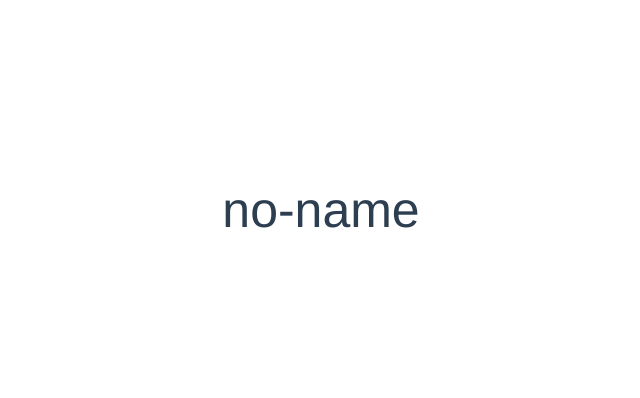
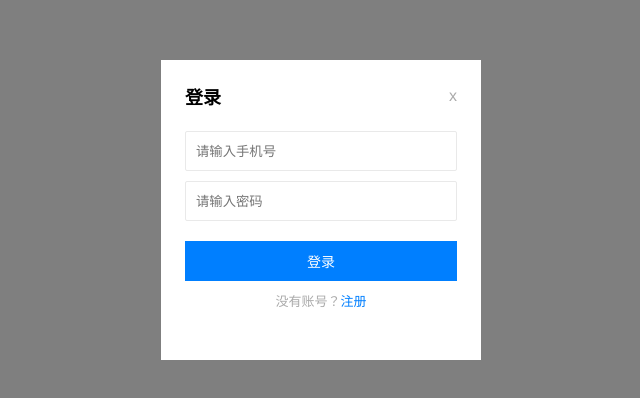
Before and after one commit to Json-WJK/no-name, a Vue app: page / in a window 1280 px wide. Shown: the part 190-588 px from the top of the page, without its empty margins (319-959 px from the left). Built offline with nearby package versions, Linux system fonts and the light colour scheme.

Commit message:
1.引入element组件 2.增加登录注册组件 3.为公共样式添加鼠标悬停显示小手

```diff
--- a/package.json
+++ b/package.json
@@ -8,6 +8,7 @@
   },
   "dependencies": {
     "core-js": "^2.6.5",
+    "element-ui": "^2.11.1",
     "vue": "^2.6.10",
     "vue-router": "^3.0.3",
     "vuex": "^3.0.1"
--- a/src/assets/css/reset.css
+++ b/src/assets/css/reset.css
@@ -11,6 +11,7 @@ input{
 }
 button {
     outline: none;
+    border: none;
 }
 ul,ol{
     list-style: none;
@@ -23,3 +24,8 @@ a{
     text-decoration: none;
     color: black;
 }
+
+/* 为元素增加鼠标悬停小手效果 */
+.cursor-pointer {
+    cursor:pointer
+}
--- /dev/null
+++ b/src/components/LoginOrRegister.vue
@@ -0,0 +1,147 @@
+<template>
+  <div class="LoginOrRegister">
+    <div class="LoginOrRegister-mask">
+      <div class="LoginOrRegister-mask-window">
+        <div class="window-title">
+          <span class="window-title-at">{{LoginOrRegister? '登录': '注册'}}</span>
+          <span class="window-title-shut">x</span>
+        </div>
+        <div class="window-form">
+          <input type="text" class="account" placeholder="请输入手机号" v-model="account" />
+          <input
+            type="password"
+            class="password"
+            :placeholder="LoginOrRegister? '请输入密码': '请输入密码（不少于6位）'"
+            v-model="password"
+          />
+          <button class="cursor-pointer" @click="LoginOrRegisterF">{{LoginOrRegister? '登录': '注册'}}</button>
+        </div>
+        <div class="window-ify">
+          <span class="window-ify-at">{{LoginOrRegister? '没有账号？': ''}}</span>
+          <span
+            class="window-ify-switchover cursor-pointer"
+            @click="LoginOrRegister = !LoginOrRegister;account = '';password = '';"
+          >{{LoginOrRegister? '注册': '已有账号登录'}}</span>
+        </div>
+      </div>
+    </div>
+  </div>
+</template>
+<script>
+import { isPoneAvailable } from "@/utils";
+export default {
+  data() {
+    return {
+      LoginOrRegister: 1, // 当前为 登录或注册  1:登录 0:注册
+      account: "", // 账号
+      password: "" // 密码
+    };
+  },
+  methods: {
+    LoginOrRegisterF() {
+      if (!this.verify()) return;
+      this.LoginOrRegister ? this.login() : this.register();
+    },
+    verify() {
+      // 验证
+      if (!isPoneAvailable(this.account)) {
+        this.$notify({
+          title: '错误',
+          message: '请输入正确的手机号',
+          type: 'warning'
+        });
+        return false;
+      } else if (this.password.length < 6 && !this.LoginOrRegister) {
+        this.$notify({
+          title: '错误',
+          message: '密码设置不能少于6位',
+          type: 'warning'
+        });
+        return false;
+      }
+    },
+    login() {
+      // 登录
+    },
+    register() {
+      // 注册
+    }
+  }
+};
+</script>
+<style lang="scss" scoped>
+.LoginOrRegister {
+  &-mask {
+    position: fixed;
+    top: 0;
+    left: 0;
+    width: 100%;
+    height: 100%;
+    z-index: 999;
+    background: rgba(0, 0, 0, 0.5);
+    &-window {
+      width: 100%;
+      height: 100%;
+      max-width: 320px;
+      max-height: 300px;
+      background: #fff;
+      position: fixed;
+      top: 0;
+      right: 0;
+      left: 0;
+      bottom: 0;
+      margin: auto;
+      box-sizing: border-box;
+      padding: 24px;
+      .window-title {
+        width: 100%;
+        display: flex;
+        align-items: center;
+        justify-content: space-between;
+        height: 23px;
+        margin-bottom: 24px;
+        &-at {
+          font-weight: bold;
+          color: #000;
+          font-size: 18px;
+        }
+        &-shut {
+          color: #aaa;
+        }
+      }
+      .window-form {
+        width: 100%;
+        input {
+          width: 100%;
+          height: 40px;
+          border: 1px solid #e9e9e9;
+          border-radius: 2px;
+          box-sizing: border-box;
+          padding: 10px;
+          margin-bottom: 10px;
+        }
+        button {
+          width: 100%;
+          height: 40px;
+          font-size: 14px;
+          color: #fff;
+          background: #007fff;
+          margin-top: 10px;
+        }
+      }
+      .window-ify {
+        height: 18px;
+        width: 100%;
+        font-size: 13px;
+        margin-top: 10px;
+        &-at {
+          color: #aaa;
+        }
+        &-switchover {
+          color: #007fff;
+        }
+      }
+    }
+  }
+}
+</style>
--- a/src/components/test.vue
+++ /dev/null
@@ -1,23 +0,0 @@
-<template>
-  <div class="test">
-    <div class="test-text">no-name</div>
-  </div>
-</template>
-<script>
-export default {};
-</script>
-<style lang="scss" scoped>
-.test {
-  &-text {
-    position: absolute;
-    top: 0;
-    left: 0;
-    right: 0;
-    bottom: 0;
-    margin: auto;
-    font-size: 50px;
-    height: 50px;
-    line-height: 50px;
-  }
-}
-</style>
--- a/src/main.js
+++ b/src/main.js
@@ -2,8 +2,12 @@ import Vue from 'vue'
 import App from './App.vue'
 import router from './router'
 import store from './store'
+import ElementUI from 'element-ui'
+import 'element-ui/lib/theme-chalk/index.css'
 
 Vue.config.productionTip = false
+
+Vue.use(ElementUI)
 
 new Vue({
   router,
--- a/src/views/Home.vue
+++ b/src/views/Home.vue
@@ -1,14 +1,14 @@
 <template>
   <div class="home">
-    <test></test>
+    <LoginOrRegister></LoginOrRegister>
   </div>
 </template>
 
 <script>
-import test from '@/components/test'
+import LoginOrRegister from '@/components/LoginOrRegister'
 export default {
   components: {
-    test
+    LoginOrRegister
   }
 };
 </script>
```
